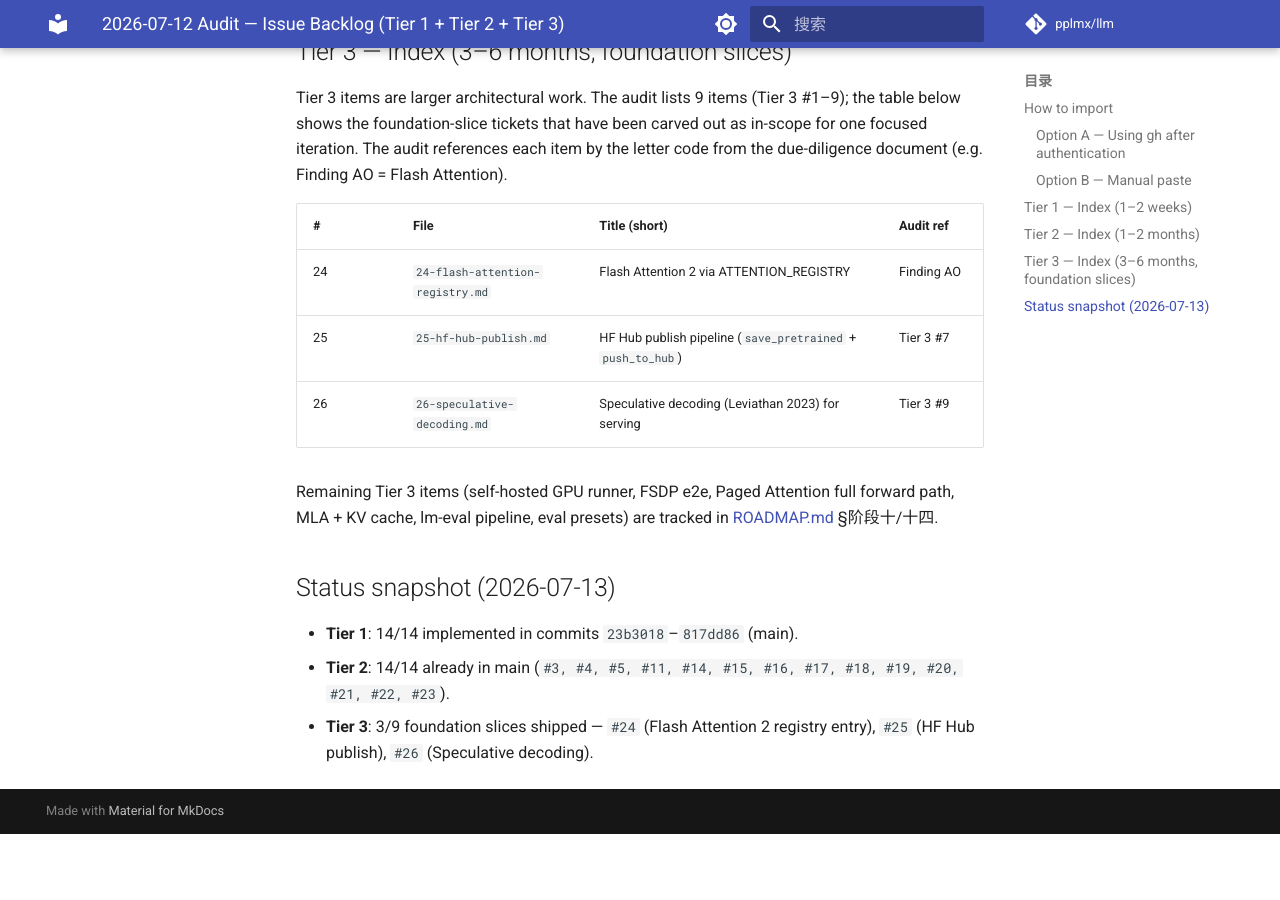
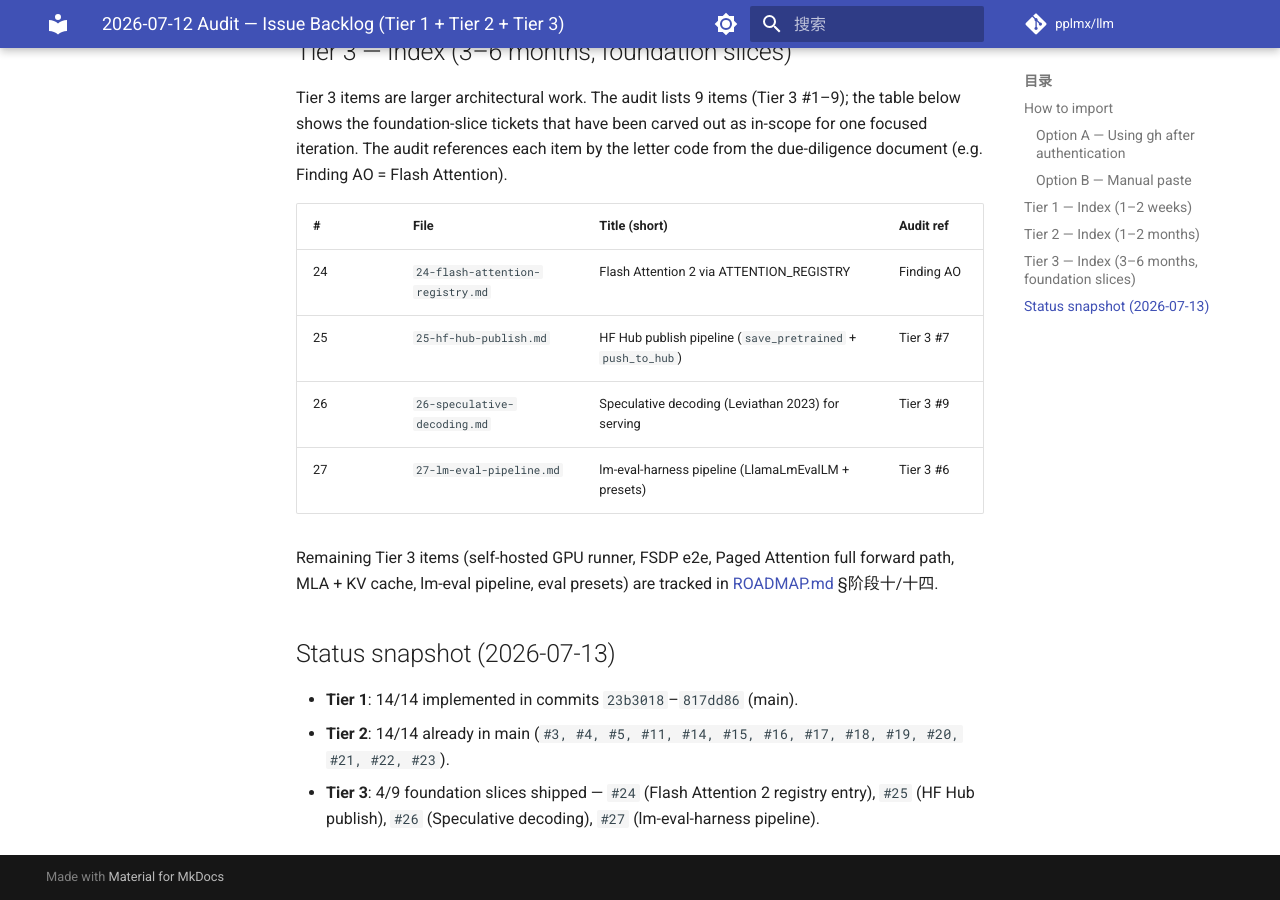
Before and after one commit to pplmx/llm, an MkDocs documentation site: the page built from docs/audits/2026-07-12-tickets/README.md, in a window 1280 px wide and 900 px high, scrolled down 2617 px. Built offline with MkDocs 1.6.1 and Material for MkDocs 9.7.7, drawn with Linux system fonts in a browser that asks for light colours; comment, search, counter and statistics services are not loaded; before the commit the page ends 3451 px from its top, so only the background shows below that.

Commit message:
docs(audit): mark T3 #27 done in tickets README
Updates the Tier 3 status snapshot to reflect the lm-eval-harness
pipeline foundation slice shipped in 8cb680b.

```diff
--- a/docs/audits/2026-07-12-tickets/README.md
+++ b/docs/audits/2026-07-12-tickets/README.md
@@ -84,6 +84,7 @@ document (e.g. Finding AO = Flash Attention).
 | 24 | `24-flash-attention-registry.md` | Flash Attention 2 via ATTENTION_REGISTRY | Finding AO |
 | 25 | `25-hf-hub-publish.md` | HF Hub publish pipeline (`save_pretrained` + `push_to_hub`) | Tier 3 #7 |
 | 26 | `26-speculative-decoding.md` | Speculative decoding (Leviathan 2023) for serving | Tier 3 #9 |
+| 27 | `27-lm-eval-pipeline.md` | lm-eval-harness pipeline (LlamaLmEvalLM + presets) | Tier 3 #6 |
 
 Remaining Tier 3 items (self-hosted GPU runner, FSDP e2e, Paged
 Attention full forward path, MLA + KV cache, lm-eval pipeline, eval
@@ -93,4 +94,4 @@ presets) are tracked in [ROADMAP.md](../../ROADMAP.md) §阶段十/十四.
 
 - **Tier 1**: 14/14 implemented in commits `23b3018`–`817dd86` (main).
 - **Tier 2**: 14/14 already in main (`#3, #4, #5, #11, #14, #15, #16, #17, #18, #19, #20, #21, #22, #23`).
-- **Tier 3**: 3/9 foundation slices shipped — `#24` (Flash Attention 2 registry entry), `#25` (HF Hub publish), `#26` (Speculative decoding).
+- **Tier 3**: 4/9 foundation slices shipped — `#24` (Flash Attention 2 registry entry), `#25` (HF Hub publish), `#26` (Speculative decoding), `#27` (lm-eval-harness pipeline).
```
